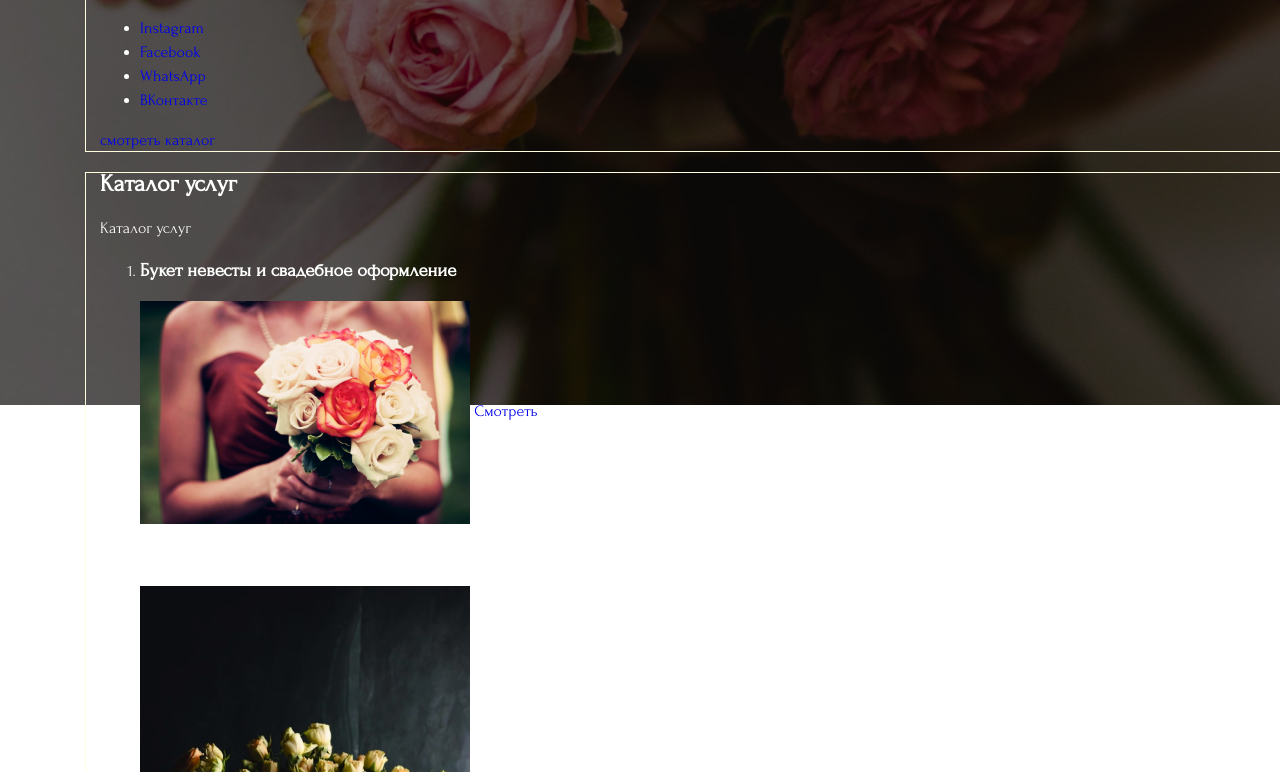
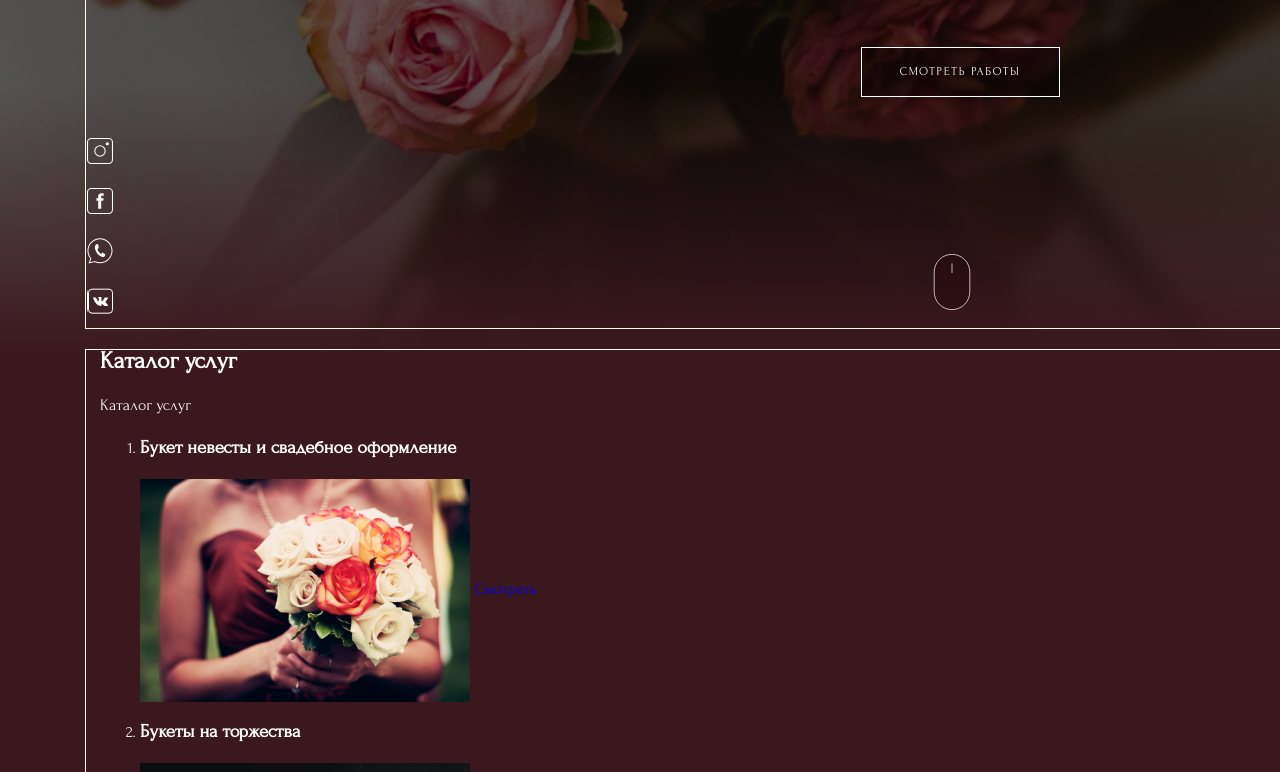
Before and after one commit to gerry2923/floristry, a website: page source/index.html in a window 1280 px wide. Shown: the part 620-1392 px from the top of the page. Drawn offline with Linux system fonts and the light colour scheme.

Commit message:
Завершила промо-блок

```diff
--- a/source/sass/blocks/promo.scss
+++ b/source/sass/blocks/promo.scss
@@ -1,5 +1,7 @@
 .promo {
 	padding-top: 98px;
+	padding-left: 0px;
+	padding-right: 0px;
 }
 
 .title {
@@ -14,8 +16,56 @@
 	margin-right: 5px;
 	margin-bottom: 10px;
 }
-.promo__ {}
-.promo__ {}
-.promo__ {}
-.promo__ {}
-.promo__ {}
+
+.promo__button {
+	margin-top: 81px;
+	margin-bottom: 2px;
+	margin-left: auto;
+	margin-right: auto;
+}
+
+.promo__nav-wrapper {
+	display: flex;
+	position: relative;
+}
+
+.promo__nav-wrapper::before {
+	content: "";
+	display: block;
+	width: 38px;
+	height: 58px;
+	background-image: url("../img/watch.svg");
+	background-repeat: no-repeat;
+	background-position: center;
+	background-size: contain;
+
+	position: absolute;
+	top: 154px;
+	left: 848px;
+}
+
+.promo__link {
+	font-size: 1.25rem;
+	line-height: 1.2em;
+	letter-spacing: 0.06em;
+	color: inherit;
+
+	writing-mode: vertical-lr;
+	margin-left: auto;
+	margin-right: 19px;
+	position: relative;
+}
+
+.promo__link::after {
+	content: "";
+	display: block;
+	width: 20px;
+	height: 20px;
+	background-image: url("../img/arrow_down.svg");
+	background-repeat: no-repeat;
+	background-size: contain;
+	background-position: center;
+	position: absolute;
+	bottom: 18px;
+	right: 2px;
+}
--- /dev/null
+++ b/source/sass/blocks/socials.scss
@@ -0,0 +1,56 @@
+.socials {
+	list-style: none;
+	margin: 0px;
+	padding: 15px 2px;
+}
+
+.socials__item {
+	position: relative;
+	width: 26px;
+	height: 26px;
+	outline-color: blue;
+	margin-top: 24px;
+}
+
+.socials__item::before {
+	content: "";
+	display: block;
+	width: 26px;
+	height: 26px;
+	position: absolute;
+	top: 0px;
+	left: 0px;
+
+}
+
+.insta {
+	background-image: url("../img/insta.svg");
+	background-position: center;
+	background-size: contain;
+}
+
+.fb {
+	background-image: url("../img/fb.svg");
+	background-position: center;
+	background-size: contain;
+}
+
+.whatsapp {
+	background-image: url("../img/wtsap.svg");
+	background-position: center;
+	background-size: contain;
+}
+
+.vk {
+	background-image: url("../img/vk.svg");
+	background-position: center;
+	background-size: contain;
+}
+
+
+.socials__link {
+	color: inherit;
+	display: block;
+	text-indent: 100%;
+	overflow: hidden;
+}
--- a/source/sass/global.scss
+++ b/source/sass/global.scss
@@ -1,7 +1,7 @@
 body {
   min-width: 1920px;
   margin: 0;
-  background: linear-gradient(to bottom, transparent 18%, #3B181E 20% 100%),
+  background: linear-gradient(to bottom, transparent 8%, #3B181E 11% 100%),
               url('../img/background.jpg');
   background-repeat: no-repeat;
   background-position: top center;
@@ -45,20 +45,23 @@ a {
 }
 
 .button {
-  // font-family: "Raleway", "Open Sans", sans-serif;
-  // font-weight: normal;
-  // font-style: normal;
-  // font-size: 0.875rem;
-  // line-height: 3.43em;
-  // color: $font-clr-light;
+  font-family: "Forum", cursive, serif;
+  font-weight: normal;
+  font-style: normal;
+  font-size: 0.75rem;
+  line-height: 1.2em;
+  letter-spacing: 0.1455em;
+  text-transform: uppercase;
+  color: $font-clr;
 
-  // background-color: $button-bgd;
-  // text-align: center;
-  // vertical-align: middle;
+  background-color: rgba(0,0,0,0.4);
+  border: 1px solid #fff;
 
-  // display: block;
-  // width: 202px;
-  // height: 47px;;
+  text-align: center;
+  vertical-align: middle;
+  display: block;
+  width: 199px;
+  padding: 1.42em 2.5em;
 }
 
 .section__header {
--- a/source/sass/style.scss
+++ b/source/sass/style.scss
@@ -6,3 +6,4 @@
 @import "blocks/main-header.scss";
 @import "blocks/site-navigation.scss";
 @import "blocks/promo.scss";
+@import "blocks/socials.scss";
```
Also changed, not shown: source/css/style.css, source/img/insta.svg (added), 1 other file.
